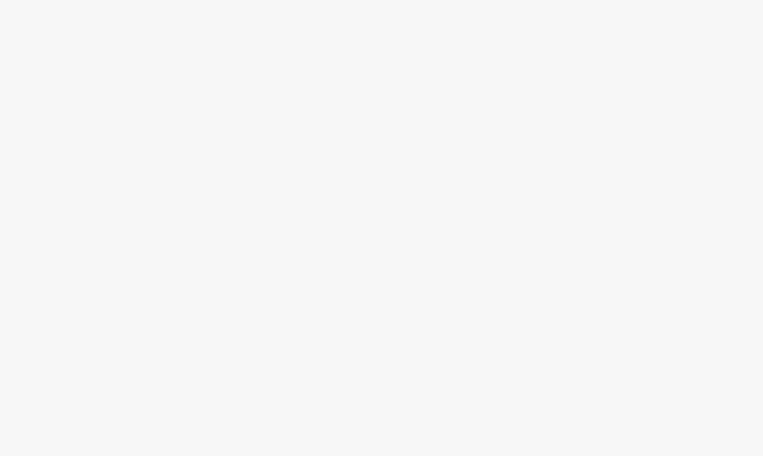
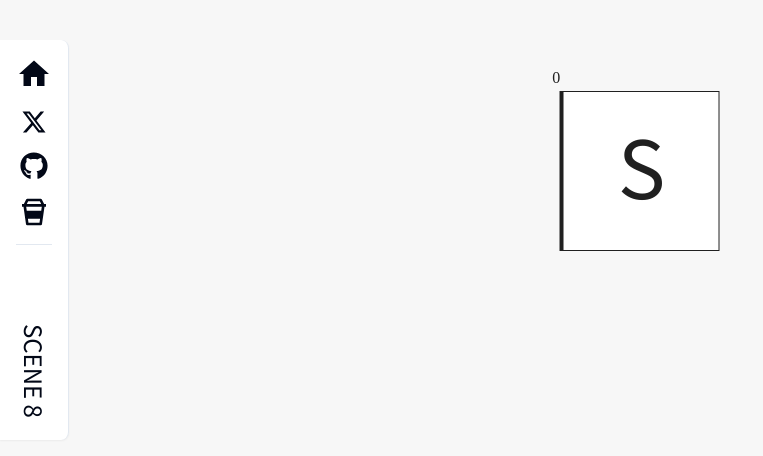
Before and after one commit to kaiiy/haze-ii, a React (Vite) app: page /#/8 in a window 1280 px wide. Before the commit this address had no page. Shown: the part 160-616 px from the top of the page, without its empty margins (0-763 px from the left). Built offline with nearby package versions, Linux system fonts and the light colour scheme; a web font is replaced by a local one.

Commit message:
add scene 8

```diff
--- a/src/App.tsx
+++ b/src/App.tsx
@@ -15,6 +15,7 @@ import Check1 from "./routes/Check1";
 
 import Scene6 from "./routes/Scene6";
 import Scene7 from "./routes/Scene7";
+import Scene8 from "./routes/Scene8";
 
 const getContainerWidthRatio = (width: number) => {
   if (width <= 768) {
@@ -100,6 +101,10 @@ const App = () => {
         path="/7"
         element={<Scene7 containerWidth={containerWidth} baseSize={baseSize} />}
       />
+      <Route
+        path="/8"
+        element={<Scene8 containerWidth={containerWidth} baseSize={baseSize} />}
+      />
     </Routes>
   );
 };
--- a/src/components/BaseScene.tsx
+++ b/src/components/BaseScene.tsx
@@ -167,9 +167,21 @@ const BaseScene = (
     (
       <SceneContainer containerWidth={containerWidth} navText={sceneName}>
         <div className="w-full h-full">
-          <div className="flex justify-center">
+          <div className="flex justify-center relative">
+            <span
+              className="absolute font-sawarabi text-charcoal"
+              style={{
+                lineHeight: String(fontSize * 0.2) + "px",
+                height: String(fontSize * 0.2) + "px",
+                fontSize: String(fontSize * 0.2) + "px",
+                transform: "translate(0%, -130%)",
+                left: "5%",
+              }}
+            >
+              {historyIndex}
+            </span>
             <div
-              className={`border-charcoal text-charcoal bg-white flex items-center justify-center ${
+              className={`border-charcoal text-charcoal bg-white flex items-center justify-center  ${
                 isBoardFocused && !showClear ? "opacity-100" : "opacity-25"
               }`}
               style={{
--- a/src/components/Nav.tsx
+++ b/src/components/Nav.tsx
@@ -2,7 +2,7 @@ import { MdHome } from "react-icons/md";
 import { Link } from "react-router-dom";
 import { FaGithub } from "react-icons/fa";
 import { RiTwitterXFill } from "react-icons/ri";
-import { FaCoffee } from "react-icons/fa";
+import { BiCoffeeTogo } from "react-icons/bi";
 
 interface NavProps {
   text: string;
@@ -55,7 +55,7 @@ const Nav = ({ text }: NavProps) => {
             data-tooltip-content="Buy me a coffee"
             data-tooltip-place="right"
           >
-            <FaCoffee className="w-8 h-8" />
+            <BiCoffeeTogo className="w-8 h-8" />
           </a>
           <hr />
         </div>
--- a/src/routes/Home.tsx
+++ b/src/routes/Home.tsx
@@ -78,7 +78,7 @@ const Tutorial2Content = () => (
 // js の % はモジュロ演算子ではないため
 const mod = (n: number, m: number) => ((n % m) + m) % m;
 
-const SCENES = ["0", "1", "2", "3", "4", "5", "A", "6", "7"];
+const SCENES = ["0", "1", "2", "3", "4", "5", "A", "6", "7", "8"];
 
 interface HomeProps {
   containerWidth: number;
--- a/src/routes/Scene7.tsx
+++ b/src/routes/Scene7.tsx
@@ -3,7 +3,7 @@ import { OriginalVector, vectorToOriginalVector } from "@/lib/vector";
 import { BoardRaw } from "@/lib/board";
 import BaseScene from "@/components/BaseScene";
 
-const SCENE_NAME = "SCENE 6";
+const SCENE_NAME = "SCENE 7";
 
 const BOARD_HEIGHT = 13;
 const BOARD_WIDTH = 6;
--- /dev/null
+++ b/src/routes/Scene8.tsx
@@ -0,0 +1,81 @@
+import { InputChar } from "@/lib/input";
+import { OriginalVector, vectorToOriginalVector } from "@/lib/vector";
+import { BoardRaw } from "@/lib/board";
+import BaseScene from "@/components/BaseScene";
+// import { AnswerChecker } from "@/lib/answer";
+
+const SCENE_NAME = "SCENE 8";
+
+const BOARD_HEIGHT = 16;
+const BOARD_WIDTH = 6;
+const BOARD_RAW: BoardRaw = [
+  [" ", " ", " ", " ", " ", " "], // y: 0
+  //
+  [" ", "B", "3", "4", "5", " "], // y: 1
+  [" ", "3", "2", "B", "S", " "], // y: 2
+  [" ", "2", "1", "B", "7", "B"], // y: 3
+  [" ", "B", "G", "1", "B", " "], // y: 4
+  //
+  [" ", " ", " ", " ", " ", " "], // y: 5
+  //
+  [" ", "B", "\\", "\\", "\\", " "], // y: 6
+  [" ", "3", "B", "\\", "S", " "], // y:   7
+  [" ", "2", "1", "B", "\\", "B"], // y:   8
+  [" ", "B", "G", "1", "B", " "], // y:    9
+  //
+  [" ", " ", " ", " ", " ", " "], // y: 10
+  //
+  [" ", "B", "3", "4", "5", " "], // y: 11
+  [" ", "B", "2", "3", "S", " "], // y: 12
+  [" ", "2", "1", "B", "5", "B"], // y: 13
+  [" ", "B", "G", "1", "B", " "], // y: 14
+  //
+  [" ", " ", " ", " ", " ", " "], // y: 15
+] as const;
+
+const PLAYER_HISTORY: OriginalVector[] = [
+  { x: 4, y: 2 }, // S
+  { x: 4, y: 3 }, // 7
+  { x: 4, y: 2 }, // S
+  { x: 4, y: 1 }, // 5
+  { x: 4, y: 2 }, // S
+  // 黒マスを左に押す
+  { x: 3, y: 7 }, // \
+  // 黒マスを左に押す
+  { x: 2, y: 12 },
+  { x: 2, y: 13 },
+  { x: 2, y: 14 },
+].map(
+  vectorToOriginalVector,
+);
+
+const U = "ArrowUp";
+const D = "ArrowDown";
+const L = "ArrowLeft";
+// const R = "ArrowRight";
+
+const ANSWER: InputChar[][] = [
+  [D, U, U, D, L, L, D, D],
+];
+
+interface SceneProps {
+  baseSize: number;
+  containerWidth: number;
+}
+
+const Scene = ({ baseSize, containerWidth }: SceneProps) => {
+  return (
+    <BaseScene
+      baseSize={baseSize}
+      containerWidth={containerWidth}
+      sceneName={SCENE_NAME}
+      boardHeight={BOARD_HEIGHT}
+      boardWidth={BOARD_WIDTH}
+      boardRaw={BOARD_RAW}
+      playerHistory={PLAYER_HISTORY}
+      answer={ANSWER}
+    />
+  );
+};
+
+export default Scene;
```
